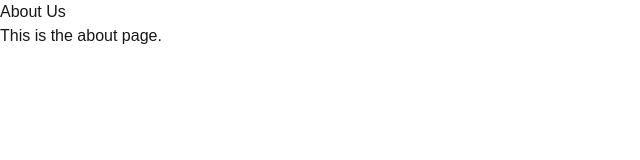
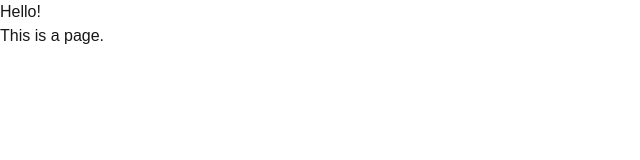
Before and after one commit to linistitul/smart301, a Next.js app: page /watch in a window 1280 px wide. Shown: the top 160 px of the page, without its empty margins (0-640 px from the left). Built offline with nearby package versions, Linux system fonts and the light colour scheme.

Commit message:
firsts dynamic meta experiment

```diff
--- a/app/watch/page.tsx
+++ b/app/watch/page.tsx
@@ -1,14 +1,34 @@
 // app/watch/page.tsx
 
-import React from 'react';
+"use client"; // This directive makes the component a Client Component
 
-const AboutPage = () => {
+import React, { useEffect } from 'react';
+
+const Watch = () => {
+    useEffect(() => {
+        // Get the last part of the URL
+        const pathParts = window.location.pathname.split('/');
+        const lastPart = pathParts[pathParts.length - 1];
+
+        // Update meta tags
+        document.title = `Watch - ${lastPart}`;
+        const metaDescription = document.querySelector('meta[name="description"]');
+        if (metaDescription) {
+            metaDescription.setAttribute('content', `This page is for ${lastPart}.`);
+        } else {
+            const newMetaDescription = document.createElement('meta');
+            newMetaDescription.name = 'description';
+            newMetaDescription.content = `This page is for ${lastPart}.`;
+            document.head.appendChild(newMetaDescription);
+        }
+    }, []);
+
     return (
         <div>
-            <h1>About Us</h1>
-            <p>This is the about page.</p>
+            <h1>Hello!</h1>
+            <p>This is a page.</p>
         </div>
     );
 };
 
-export default AboutPage;
+export default Watch;
```
